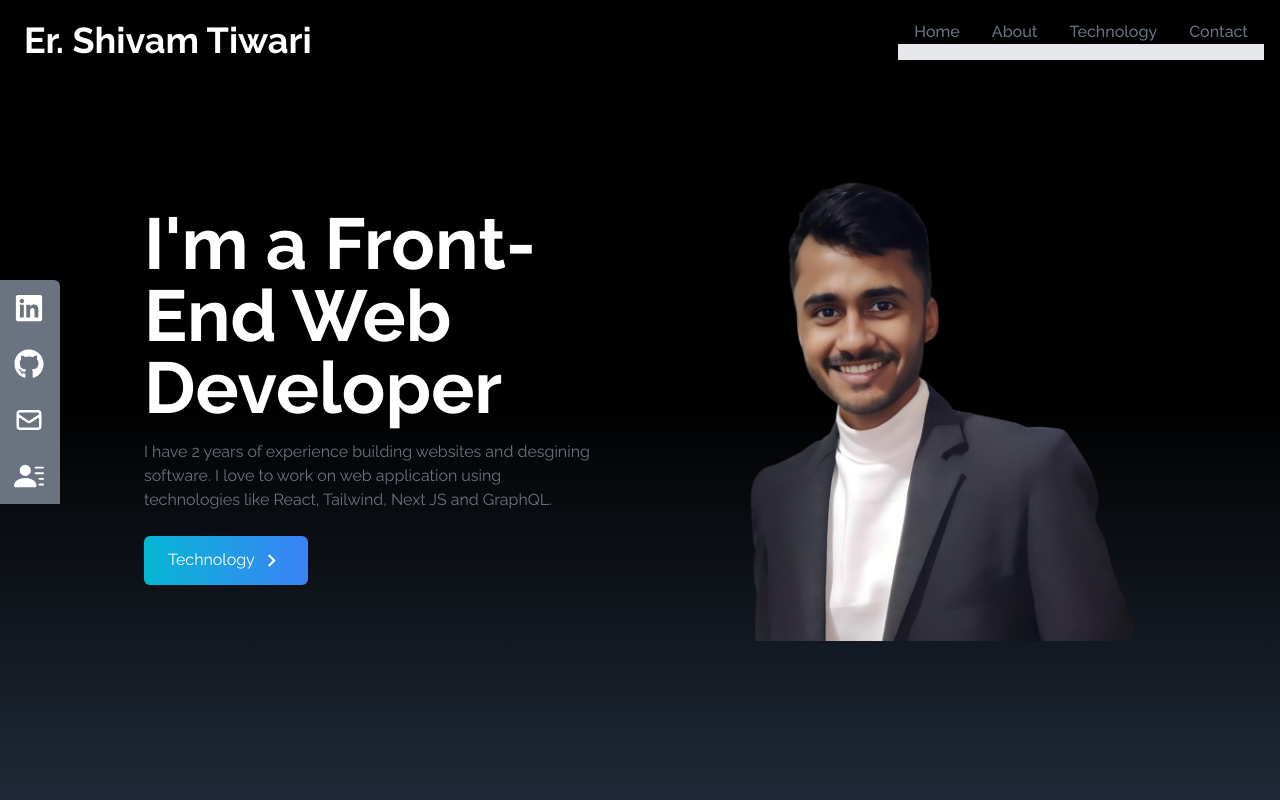
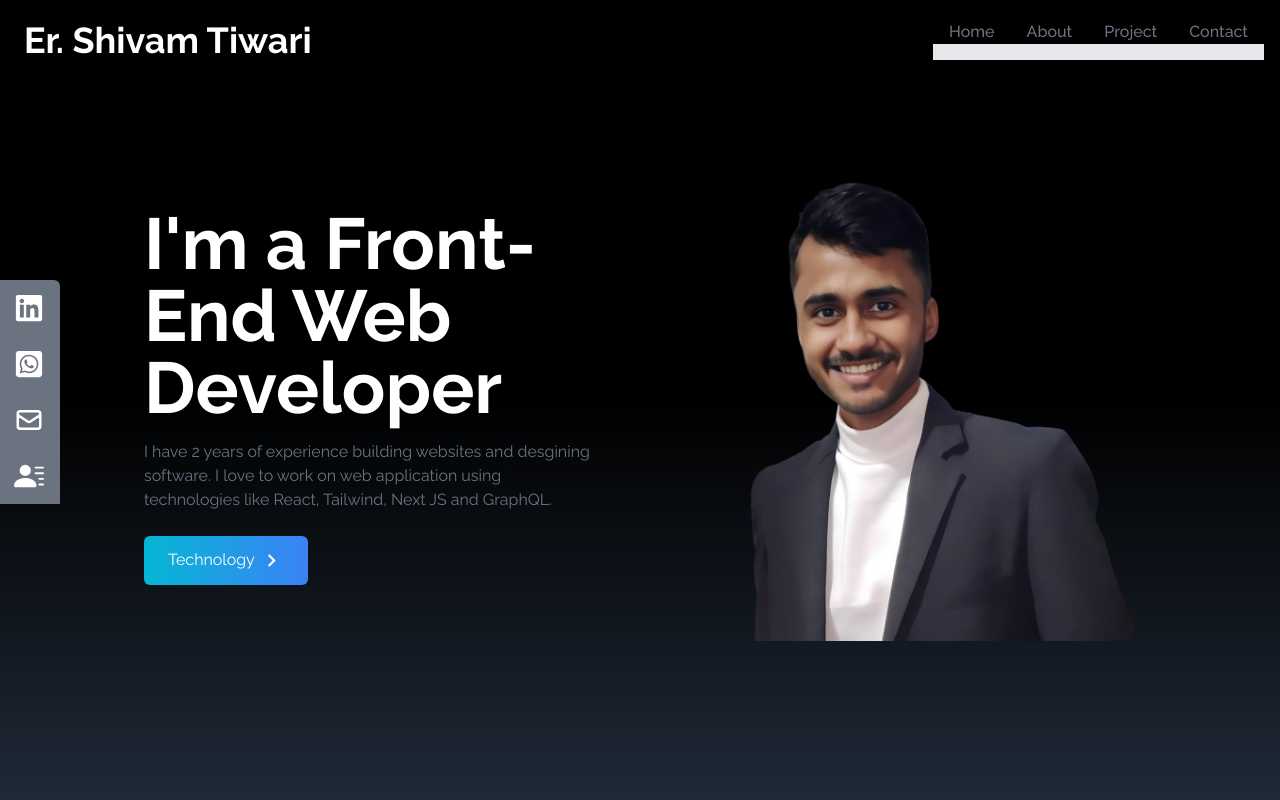
Before and after one commit to ErShivamTiwariOfficial/MyPortfolio, a React (Create React App) app: page / in a window 1280 px wide. Shown: the top 800 px of the page. Built offline with nearby package versions, Linux system fonts and the light colour scheme.

Commit message:
Git Removed

```diff
--- a/src/components/NavBar.jsx
+++ b/src/components/NavBar.jsx
@@ -14,14 +14,14 @@ const NavBar = () => {
       id: 2,
       link: "about",
     },
+    {
+      id: 3,
+      link: "Project",
+    },
     // {
-    //   id: 3,
-    //   link: "portfolio",
+    //   id: 4,
+    //   link: "Technology",
     // },
-    {
-      id: 4,
-      link: "Technology",
-    },
     {
       id: 5,
       link: "contact",
--- a/src/components/Project.jsx
+++ b/src/components/Project.jsx
@@ -1,13 +1,15 @@
 import React from "react";
-import ApanaTime from "../assets/portfolio/ApanaTime.jpg"; // Add the correct path to the api image
+import ApanaTime from "../assets/portfolio/ApanaTime.jpg";
+
+// Add the correct path to the api image
 // import webpostman from "../assets/portfolio/webpostman.jpg";
 // import apod from "../assets/portfolio/apod.jpg";
 // import waveportal from "../assets/portfolio/waveportal.jpg";
 // import nftportal from "../assets/portfolio/nftportal.jpg";
 // import iptracker from "../assets/portfolio/iptracker.jpg";
 
-const Projects = () => {
-  const projects = [
+const Project = () => {
+  const proj = [
     {
       id: 1,
       src: ApanaTime,
@@ -48,7 +50,7 @@ const Projects = () => {
 
   return (
     <div
-      name="portfolio"
+      name="Project"
       className="bg-gradient-to-b from-black to-gray-800 w-full text-white md:h-screen portfolio"
     >
       <div className="max-w-screen-lg p-4 mx-auto flex flex-col justify-center w-full h-full">
@@ -60,7 +62,7 @@ const Projects = () => {
         </div>
 
         <div className="grid sm:grid-cols-2 md:grid-cols-3 gap-8 px-12 sm:px-0">
-          {projects.map(({ id, src, link, repo }) => (
+          {proj.map(({ id, src, link, repo }) => (
             <div key={id} className="shadow-md shadow-gray-600 rounded-lg">
               <img
                 src={src}
@@ -83,4 +85,4 @@ const Projects = () => {
   );
 };
 
-export default Projects;
+export default Project;
--- a/src/components/SocialLinks.jsx
+++ b/src/components/SocialLinks.jsx
@@ -1,5 +1,6 @@
 import React from "react";
-import { FaGithub, FaLinkedin } from "react-icons/fa";
+import { FaLinkedin } from "react-icons/fa";
+import { FaWhatsappSquare } from "react-icons/fa";
 import { HiOutlineMail } from "react-icons/hi";
 import { BsFillPersonLinesFill } from "react-icons/bs";
 import resume from "../assets/resume.pdf"
@@ -15,17 +16,26 @@ const SocialLinks = () => {
       href: "https://www.linkedin.com/in/ershivamtiwari/",
       style: "rounded-tr-md",
     },
+    // {
+    //   id: 2,
+    //   child: (
+    //     <>
+    //       GitHub <FaGithub size={30} />
+    //     </>
+    //   ),
+    //   href: "https://github.com/ErShivamTiwariOfficial",
+    // },
     {
-      id: 2,
+      id: 3,
       child: (
         <>
-          GitHub <FaGithub size={30} />
+          WhatsApp <FaWhatsappSquare size={30} />
         </>
       ),
-      href: "https://github.com/ErShivamTiwariOfficial",
+      href: "https://wa.me/+918953015086?text=Hi%20Shivam%20Tiwari%20",
     },
     {
-      id: 3,
+      id: 4,
       child: (
         <>
           Email <HiOutlineMail size={30} />
@@ -34,7 +44,7 @@ const SocialLinks = () => {
       href: "mailto:shiwamkumar61@gmail.com",
     },
     {
-      id: 4,
+      id: 5,
       child: (
         <>
           Resume <BsFillPersonLinesFill size={30} />
@@ -44,7 +54,7 @@ const SocialLinks = () => {
       download: true,
     },
     // {
-    //   id: 5,
+    //   id: 6,
     //   child: (
     //     <>
     //       Twitter <FaTwitter size={30} />
```
